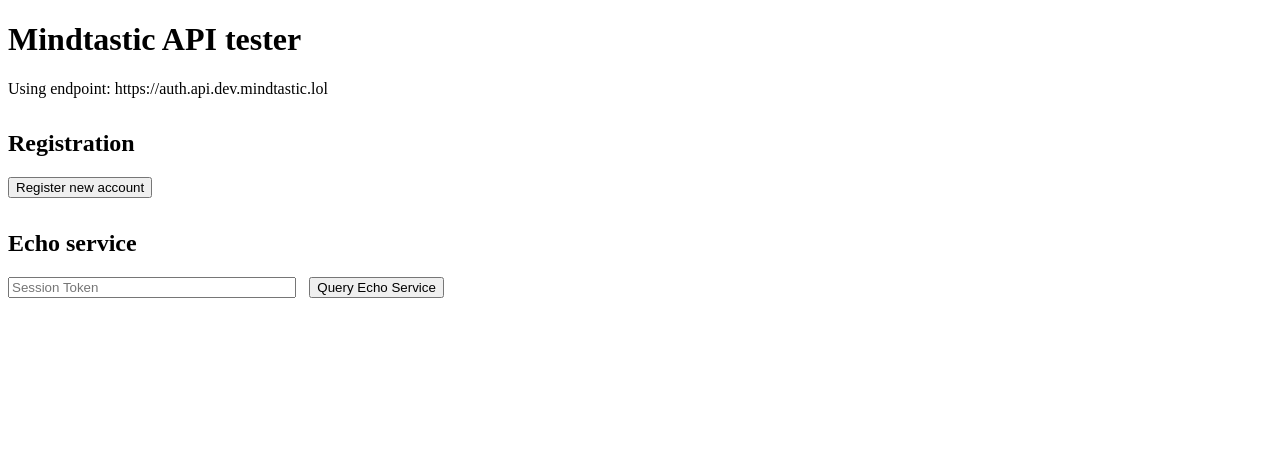
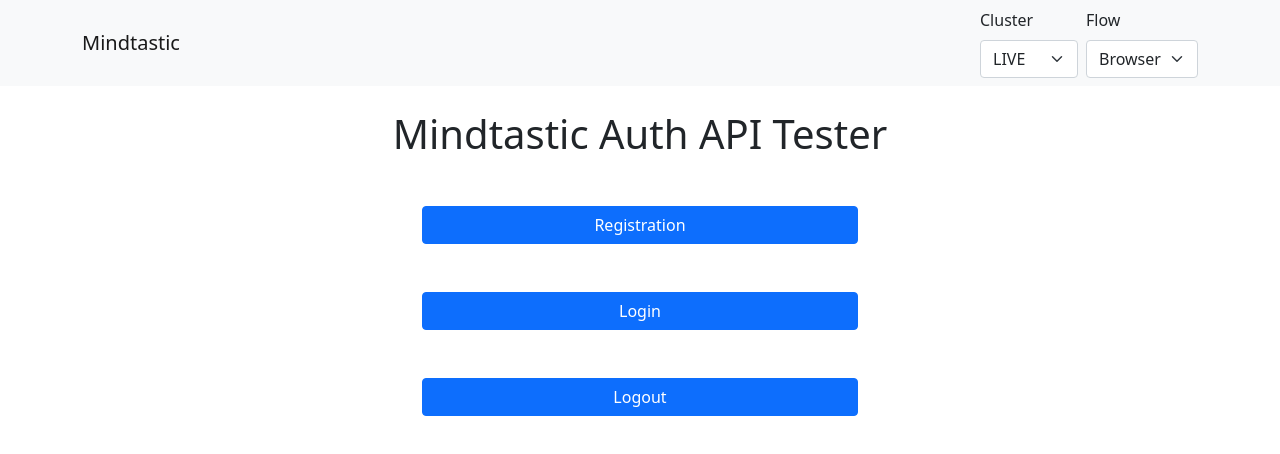
Before and after one commit to mindtastic/stagefright, a React (Vite) app: page / in a window 1280 px wide. Shown: the top 454 px of the page. Built offline with nearby package versions, Linux system fonts and the light colour scheme.

Commit message:
added router, bootstrap

```diff
--- a/index.html
+++ b/index.html
@@ -1,5 +1,6 @@
 <!DOCTYPE html>
 <html lang="en">
+
 <head>
     <meta charset="UTF-8">
     <meta http-equiv="X-UA-Compatible" content="IE=edge">
@@ -9,14 +10,16 @@
         section {
             margin-bottom: 2em;
         }
+
         input {
             margin-right: 1em;
         }
     </style>
 </head>
+
 <body>
-  <h1>Mindtastic API tester</h1>
     <div id="root"></div>
     <script type="module" src="./src/index.jsx"></script>
 </body>
+
 </html>
--- a/package.json
+++ b/package.json
@@ -8,8 +8,11 @@
     "build": "vite build"
   },
   "dependencies": {
+    "bootstrap": "^5.1.3",
     "react": "^17.0.2",
-    "react-dom": "^17.0.2"
+    "react-bootstrap": "^2.4.0",
+    "react-dom": "^17.0.2",
+    "react-router-dom": "^6.3.0"
   },
   "devDependencies": {
     "babel-preset-nano-react-app": "^0.1.0",
--- a/src/App.jsx
+++ b/src/App.jsx
@@ -3,16 +3,20 @@ import API from "./API";
 import Echo from "./Echo";
 import Login from "./Login";
 import Registration from "./Registration";
+import Hub from "./pages/Hub";
+import { BrowserRouter as Router, Routes, Route } from "react-router-dom";
+import 'bootstrap/dist/css/bootstrap.min.css';
+import SettingsHeader from "./views/SettingsHeader";
 
 export default function () {
-  return (
-    <>
-      <section>
-        <span>Using endpoint: {API.baseUrl}</span>
-      </section>
-      <Registration />
-      {/* <Login /> */}
-      <Echo />
-    </>
-  );
+    return (
+        <Router>
+            <div>
+                <SettingsHeader></SettingsHeader>
+                <Routes>
+                    <Route exact path="/" element={<Hub />}></Route>
+                </Routes>
+            </div>
+        </Router>
+    );
 };
--- a/src/index.jsx
+++ b/src/index.jsx
@@ -1,5 +1,8 @@
 import React from "react";
 import ReactDOM from "react-dom";
 import App from "./App";
+import { BrowserRouter } from "react-router-dom";
 
-ReactDOM.render(<App />, document.getElementById("root"));
+ReactDOM.render(
+    <App />,
+    document.getElementById("root"));
--- /dev/null
+++ b/src/pages/Hub.jsx
@@ -0,0 +1,39 @@
+import React from "react";
+import { Container, Row, Col, Button } from "react-bootstrap";
+import { Link } from "react-router-dom";
+
+const Hub = () => {
+    const modes = [
+        {
+            name: "Registration",
+            path: "/registration"
+        },
+        {
+            name: "Login",
+            path: "/login"
+        },
+        {
+            name: "Logout",
+            path: "/logout"
+        }
+    ]
+
+    return (
+        <Container fluid="lg">
+            <Row>
+                <Col md={{ span: 6, offset: 3 }} className="d-flex align-items-center flex-column">
+                    <h1 className="my-4">Mindtastic Auth API Tester</h1>
+                    {modes.map((item, index) =>
+                        <Link to={item.path} className="my-4" style={{ width: "80%" }}>
+                            <Button style={{ width: "100%" }}>
+                                {item.name}
+                            </Button>
+                        </Link>
+                    )}
+                </Col>
+            </Row>
+        </Container>
+    );
+}
+
+export default Hub;
--- /dev/null
+++ b/src/views/SettingsHeader.jsx
@@ -0,0 +1,48 @@
+import React, { useState } from "react";
+import { Container, Navbar, Form } from "react-bootstrap";
+
+const SettingsHeader = () => {
+    const [cluster, setCluster] = useState("live");
+    const [flow, setFlow] = useState("browser");
+
+    const clusterChange = (event) => {
+        setCluster(event.target.value);
+    }
+
+    const flowChange = (event) => {
+        setFlow(event.target.value);
+    }
+
+    return (
+        <Navbar bg="light">
+            <Container>
+                <Navbar.Brand>Mindtastic</Navbar.Brand>
+                <Navbar.Collapse className="justify-content-end">
+                    <Form className="d-flex">
+                        <Form.Group className="me-2">
+                            <Form.Label>
+                                Cluster
+                            </Form.Label>
+                            <Form.Select value={cluster} onChange={clusterChange}>
+                                <option value="dev">DEV</option>
+                                <option value="stage">STAGE</option>
+                                <option value="live">LIVE</option>
+                            </Form.Select>
+                        </Form.Group>
+                        <Form.Group>
+                            <Form.Label>
+                                Flow
+                            </Form.Label>
+                            <Form.Select value={flow} onChange={flowChange}>
+                                <option value="browser">Browser</option>
+                                <option value="api">API</option>
+                            </Form.Select>
+                        </Form.Group>
+                    </Form>
+                </Navbar.Collapse>
+            </Container>
+        </Navbar>
+    );
+}
+
+export default SettingsHeader;
```
Also changed, not shown: src/pages/TestPage.jsx (added, +17 -0 lines), src/views/DisplayRequest.jsx (added, +7 -0 lines), src/views/Registration.jsx (added, +9 -0 lines), 1 other file (tests, documents, lock files or other folders). Lines whose indentation alone changed are shown as unchanged.
